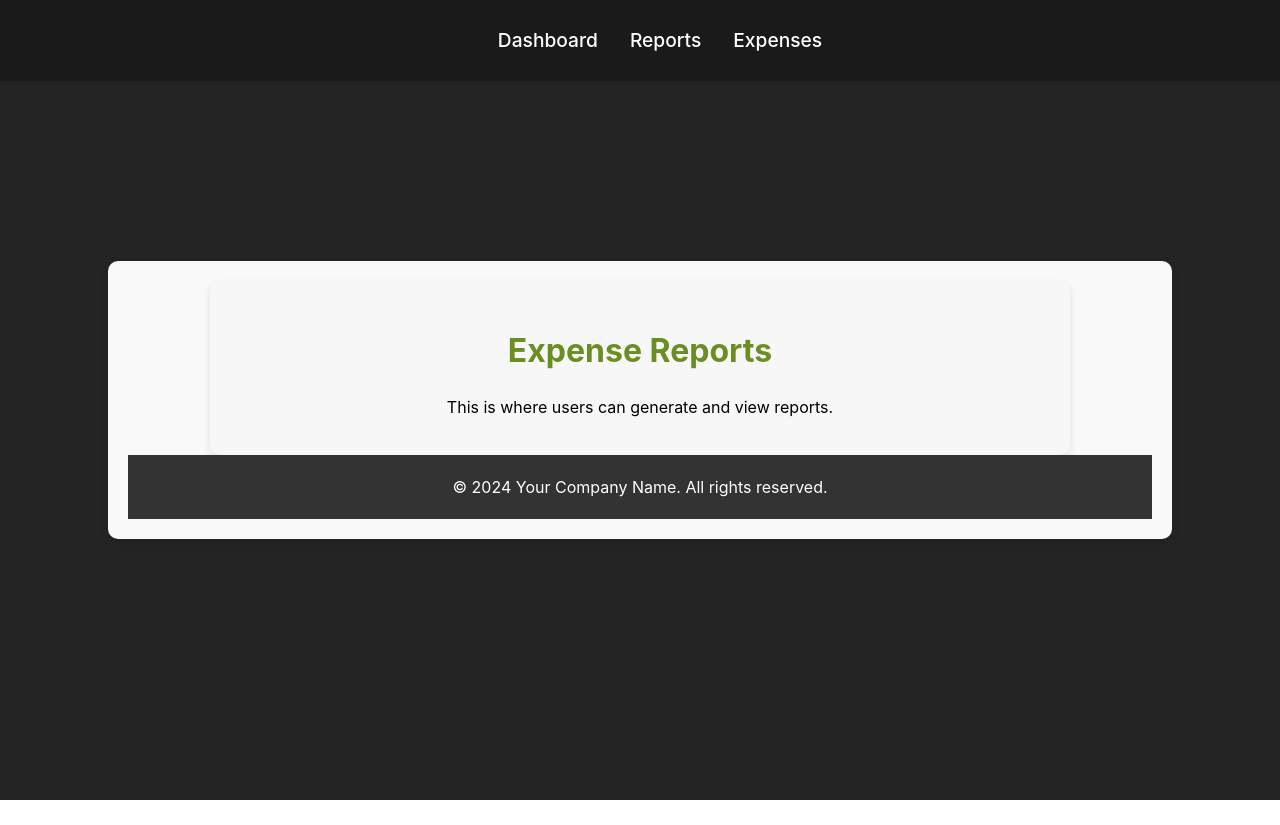
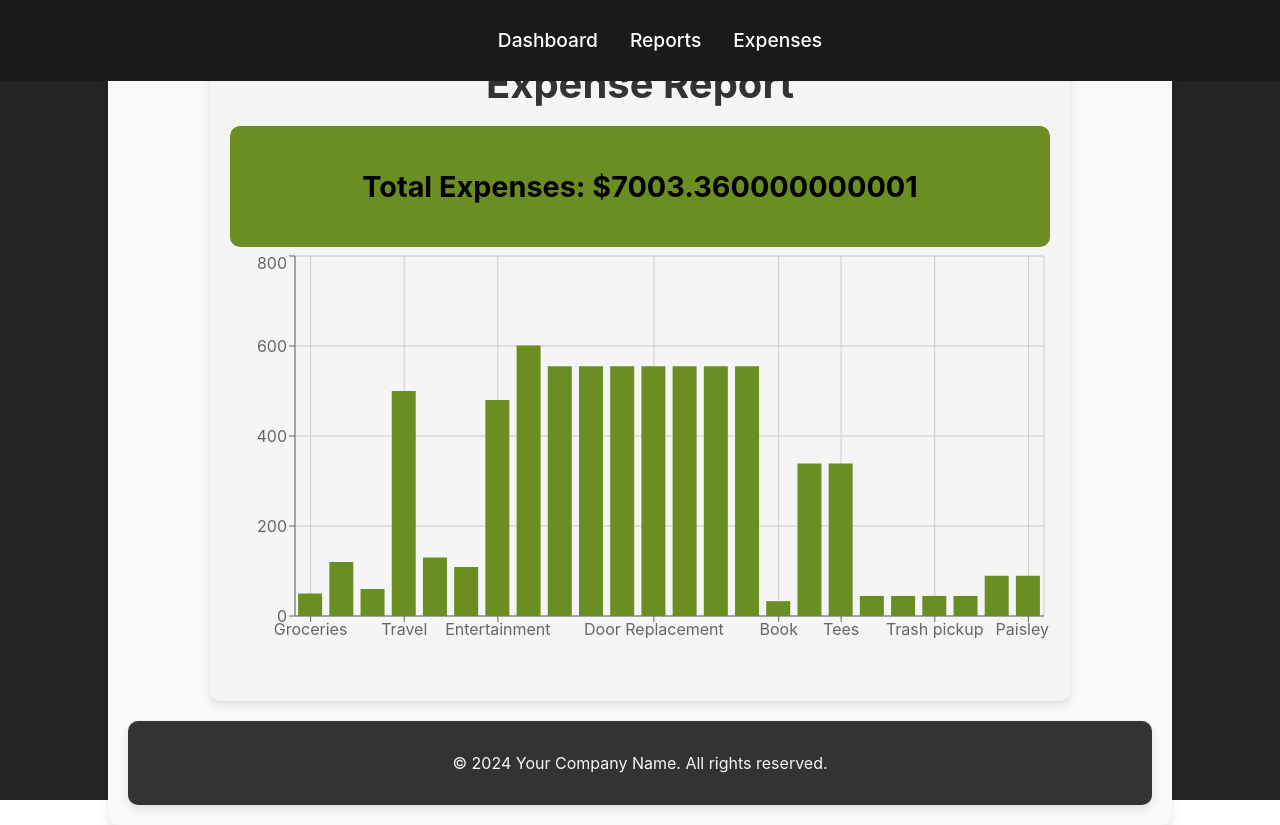
Before and after one commit to RodneyDJohnson/expense-management-dashboard, a React (Vite) app: page /reports in a window 1280 px wide. Before the commit the page ends 800 px from the top, so only its background shows below. Built offline with nearby package versions, Linux system fonts and the light colour scheme; data requests are answered from the project's data file.

Commit message:
Styled various components and improved layout for ExpenseReports page

```diff
--- a/src/App.tsx
+++ b/src/App.tsx
@@ -4,7 +4,7 @@ import { useState, useEffect } from "react";
 import Header from "./components/Header";
 import Dashboard from "./pages/Dashboard";
 import ExpenseTable from "./components/ExpenseTable";
-import Reports from "./pages/ExpenseReports";
+import ExpenseReports from "./pages/ExpenseReports";
 import Footer from "./components/Footer";
 import axios from "axios";
 
@@ -51,7 +51,7 @@ const App = () => {
               path="/expenses"
               element={<ExpenseTable expenses={expenses} />} // Passing expenses to the ExpenseTable
             />
-            <Route path="/reports" element={<Reports />} />
+            <Route path="/reports" element={<ExpenseReports />} />
           </Routes>
         </div>
         <Footer /> {/* Footer placed at the bottom */}
--- a/src/pages/ExpenseReports.tsx
+++ b/src/pages/ExpenseReports.tsx
@@ -1,15 +1,58 @@
-// src/pages/ExpenseReports.tsx
-import React from "react";
+import React, { useState, useEffect } from "react";
+import axios from "axios";
 import "../styles/ExpenseReports.css";
+import {
+  BarChart,
+  Bar,
+  XAxis,
+  YAxis,
+  Tooltip,
+  CartesianGrid,
+  ResponsiveContainer,
+} from "recharts";
 
-const ExpenseReports = () => {
+const ExpenseReports: React.FC = () => {
+  const [expenses, setExpenses] = useState([]);
+
+  useEffect(() => {
+    const fetchExpenses = async () => {
+      try {
+        const response = await axios.get("http://localhost:3000/expenses");
+        setExpenses(response.data);
+      } catch (error) {
+        console.error("Error fetching expenses:", error);
+      }
+    };
+
+    fetchExpenses();
+  }, []);
+
+  // Aggregate data for the reports
+  const totalAmount = expenses.reduce(
+    (acc, expense) => acc + expense.amount,
+    0
+  );
+
   return (
-    <div className="expense-container">
-      {" "}
-      {/* Apply the expense-container class */}
-      <h2 className="expense-title">Expense Reports</h2>{" "}
-      {/* Apply the expense-title class */}
-      <p>This is where users can generate and view reports.</p>
+    <div className="reports-container">
+      <h1>Expense Report</h1>
+
+      <div className="report-summary">
+        <h2>Total Expenses: ${totalAmount}</h2>
+      </div>
+
+      <div className="report-chart">
+        <ResponsiveContainer width="100%" height={400}>
+          <BarChart data={expenses}>
+            <CartesianGrid stroke="#ccc" />
+            <XAxis dataKey="name" />
+            <YAxis />
+            <Tooltip />
+            <Bar dataKey="amount" fill="#6b8e23" />{" "}
+            {/* Custom color: soft green */}
+          </BarChart>
+        </ResponsiveContainer>
+      </div>
     </div>
   );
 };
--- a/src/styles/Dashboard.css
+++ b/src/styles/Dashboard.css
@@ -4,7 +4,7 @@
   margin: 0 auto;
   text-align: center;
   padding: 20px;
-  background-color: #f7f7f7; /* Soft background */
+  background-color: #060606; /* Soft background */
   border-radius: 10px;
   box-shadow: 0 4px 8px rgba(0, 0, 0, 0.1); /* Light shadow for subtle depth */
 }
@@ -12,7 +12,7 @@
 /* Dashboard title */
 .dashboard-title {
   font-size: 2.5rem;
-  color: #6b8e23; /* Soft green color */
+  color: white; /* Soft green color */
   margin-bottom: 20px;
 }
 
@@ -41,7 +41,6 @@
 }
 
 /* Button styling */
-/* Button styling */
 .dashboard-form button {
   width: 100%; /* Ensure the button matches the input field width */
   padding: 12px;
--- a/src/styles/ExpenseForm.css
+++ b/src/styles/ExpenseForm.css
@@ -6,7 +6,7 @@ form {
   max-width: 600px;
   margin: 0 auto;
   padding: 20px;
-  background-color: #fff;
+  background-color: #6b8e23;
   border-radius: 10px;
   box-shadow: 0 4px 8px rgba(0, 0, 0, 0.1); /* Soft shadow */
   display: flex;
@@ -18,9 +18,10 @@ form {
 input {
   width: calc(100% - 24px); /* Prevents overflow */
   padding: 12px;
+  background-color: black;
   margin-bottom: 10px;
   border-radius: 5px;
-  border: 1px solid #ccc;
+  border: 1px solid #6b8e23;
   font-size: 1rem;
 }
 
--- a/src/styles/ExpenseReports.css
+++ b/src/styles/ExpenseReports.css
@@ -1,61 +1,60 @@
 /* src/styles/ExpenseReports.css */
 
-/* Center the content on the page */
-.expense-container {
+/* Container for the entire report page */
+.reports-container {
   width: 80%;
   margin: 0 auto;
+  padding: 20px;
+  background-color: whitesmoke; /* Light background for a soft look */
+  border-radius: 10px;
+  box-shadow: 0 4px 8px rgba(0, 0, 0, 0.1); /* Subtle shadow for depth */
   text-align: center;
+}
+
+/* Title Styling */
+.reports-container h1 {
+  font-size: 2.5rem;
+  color: #333;
+  padding-top: 20px;
+  margin-bottom: 20px;
+}
+
+/* Summary section for the report */
+.report-summary {
+  background-color: #6b8e23;
+  padding: 15px;
+  margin-bottom: 4px;
+  border-radius: 10px;
+  font-size: 1.2rem;
+  color: black;
+}
+
+/* Chart container */
+.report-chart {
+  margin-bottom: 30px;
+}
+
+/* Table container to style the table section */
+.report-table {
+  background-color: #fff;
   padding: 20px;
-  background-color: #f7f7f7; /* Light background for a soft look */
   border-radius: 10px;
   box-shadow: 0 4px 8px rgba(0, 0, 0, 0.1);
 }
 
-/* Page title styling */
-.expense-title {
-  font-size: 2rem;
-  color: #6b8e23; /* A soft green tone */
-  margin-bottom: 20px;
-  text-align: center;
-}
-
-/* Form styling */
-.expense-form {
-  width: 100%;
-  max-width: 800px;
-  margin: 0 auto;
-  padding: 20px;
-  background-color: #fff;
-  border-radius: 10px;
-  box-shadow: 0 4px 8px rgba(0, 0, 0, 0.1);
-}
-
-/* Input fields */
-.expense-form input,
-.expense-form button {
-  width: 100%;
-  padding: 10px;
-  margin-bottom: 20px;
-  border-radius: 5px;
-  border: 1px solid #ccc;
-  font-size: 1rem;
-}
-
-/* Submit button */
-.expense-form button {
-  background-color: #6b8e23;
-  color: white;
-  cursor: pointer;
-}
-
-.expense-form button:hover {
-  background-color: #556b2f;
+/* Ensure the chart container fits well */
+.report-chart {
+  max-width: 100%;
+  height: 400px;
 }
 
 /* Responsive adjustments */
 @media (max-width: 768px) {
-  .expense-container {
+  .reports-container {
     width: 95%;
-    padding: 10px;
+  }
+
+  .report-chart {
+    height: 20px;
   }
 }
--- a/src/styles/ExpenseTable.css
+++ b/src/styles/ExpenseTable.css
@@ -4,9 +4,10 @@
   width: 80%;
   margin: 0 auto;
   text-align: center;
+  background-color: black;
   max-height: 400px; /* Set a max height */
   overflow-y: auto; /* Enable vertical scrolling */
-  border: 1px solid #ccc; /* Optional: Add a border */
+  border: 1px solid #060606; /* Optional: Add a border */
 }
 
 /* Style the table */
@@ -21,7 +22,7 @@ table {
 /* Add some styling for the title */
 .expense-title {
   font-size: 2rem;
-  color: #6b8e23; /* Soft green color */
+  color: white;
   margin-bottom: 20px;
   text-align: center;
 }
@@ -34,7 +35,7 @@ td {
 }
 
 th {
-  background-color: #4caf50;
+  background-color: #6b8e23;
   color: white;
   font-size: 1.1rem;
 }
--- a/src/styles/Footer.css
+++ b/src/styles/Footer.css
@@ -8,9 +8,32 @@
   position: relative;
   bottom: 0;
   left: 0;
+
+  /* Add rounded corners */
+  border-radius: 10px;
+
+  /* Add a soft shadow */
+  box-shadow: 0 4px 8px rgba(0, 0, 0, 0.1);
+
+  /* Add margin to separate it from the rest of the page */
+  margin-top: 20px;
 }
 
+/* Styling for the paragraph text in the footer */
 .footer p {
   margin: 0;
   font-size: 1rem;
+  padding: 10px;
+  color: #f7f7f7; /* Light color for contrast */
 }
+
+/* Media query for smaller screens */
+@media (max-width: 768px) {
+  .footer {
+    padding: 15px 0;
+  }
+
+  .footer p {
+    font-size: 0.9rem;
+  }
+}
```
